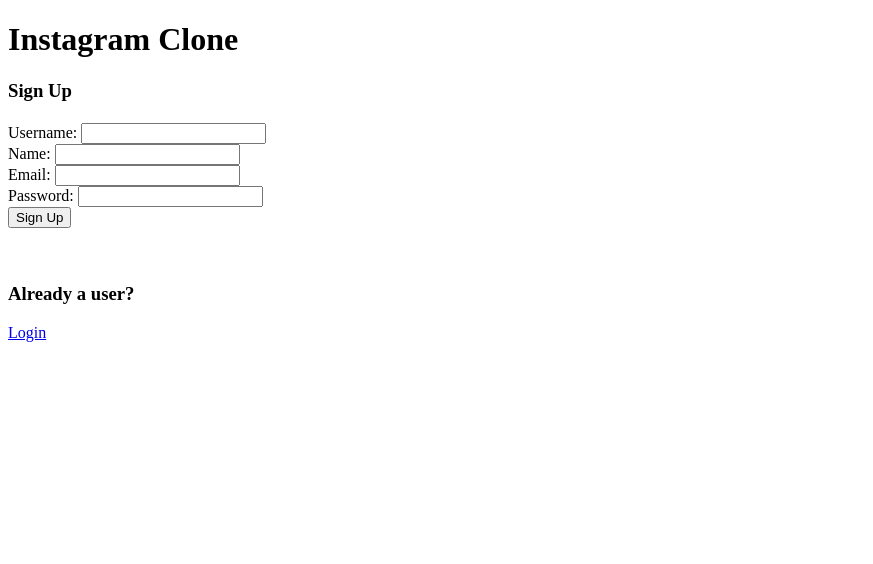
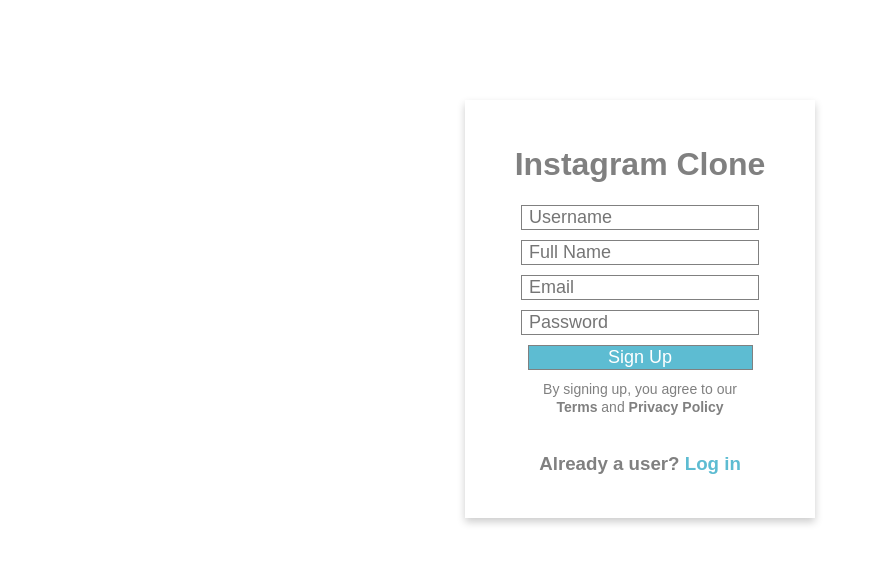
Before and after one commit to gaur-abhishek/InstaClone, a Django app: template myapp/templates/index.html in a window 1280 px wide. Shown: the top 564 px of the page, without its empty margins (0-873 px from the left). Run offline with Django 3.2, Linux system fonts and the light colour scheme; the template is opened without the code that fills it, so the values that code supplies are empty.

Commit message:
Adding already registered user

```diff
--- a/myapp/templates/index.html
+++ b/myapp/templates/index.html
@@ -3,13 +3,56 @@
 <!DOCTYPE html>
 <html lang="en">
 <head>
+
     <meta charset="UTF-8">
     <title>Instagram Clone</title>
+
+<style>
+    body {
+          text-align: center;
+          background-size: cover;
+          background-position: center;
+          color: grey;
+          font-family: monospace;
+         }
+    input {
+           border: 1px solid #efefef;
+           margin-bottom: 10px;
+           border-color:grey;
+           font-size: 18px;
+          }
+    input[type=submit] {
+           width: 12.5em;
+           background-color:#5DBCD2;
+           color: #fff;
+          }
+.card {
+  box-shadow: 0 4px 8px 0 rgba(0, 0, 0, 0.2);
+  max-width: 300px;
+  margin: auto;
+  margin-top: 100px;
+  padding: 25px;
+  text-align: center;
+  font-family: arial;
+}
+a {
+    text-decoration: none;
+    color: #5DBCD2;
+}
+label {
+    font-size: 14px;
+}
+
+</style>
+
 </head>
+
     <body>
+        <div class="card">
+        <div class="container">
+
         <div class="main">
                 <h1> Instagram Clone</h1>
-            <h3>Sign Up</h3>
                 <h4>{{ today }}</h4>
         </div>
 
@@ -18,30 +61,35 @@
                 {% csrf_token %}
 
                 <div>
-                <label for="username">Username: </label>
-                <input id="username" type="text" name="username" value={{ username }}>
+                    <input id="username" placeholder=" Username"
+                           type="text" name="username" value={{ username }}>
                 </div>
 
                 <div>
-                <label for="name">Name: </label>
-                <input id="name" type="text" name="name" value={{ name }}>
+                    <input id="name" type="text" placeholder=" Full Name"
+                           name="name" value={{ name }}>
                 </div>
 
                 <div>
-                <label for="email">Email: </label>
-                <input id="email" type="text" name="email" value={{ email }}>
+                    <input id="email" type="text" placeholder=" Email"
+                           name="email" value={{ email }}>
                 </div>
 
                 <div>
-                <label for="password">Password: </label>
-                <input id="password" type="password" name="password" value={{ password }}>
+                    <input id="password" type="password" placeholder=" Password"
+                           name="password" value={{ password }}>
                 </div>
                     <input type="submit" value="Sign Up">
+                <div>
+                    <label>By signing up, you agree to our<br><b>Terms </b>and <b>Privacy Policy</b></label>
+                </div>
             </form>
 
+        </div><br>
 
-    </div><br><br>
+        <div><h3>Already a user? <a href="login/">Log in</a></h3>
+        </div>
+        </div></div>
+    </body>
 
-    <div><h3>Already a user?</h3><a href="login/">Login</a> </div>
-</body>
 </html>
```
Also changed, not shown: myapp/templates/login.html (added, +23 -0 lines), myapp/views.py (+4 -3 lines). Lines whose indentation alone changed are shown as unchanged.
